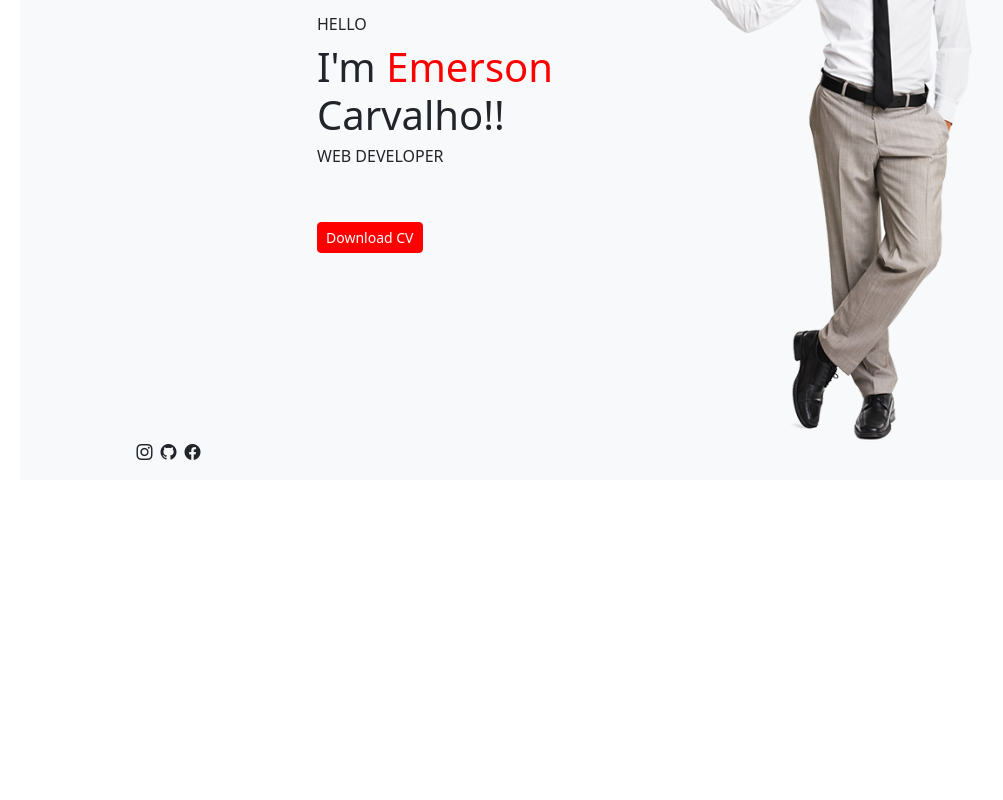
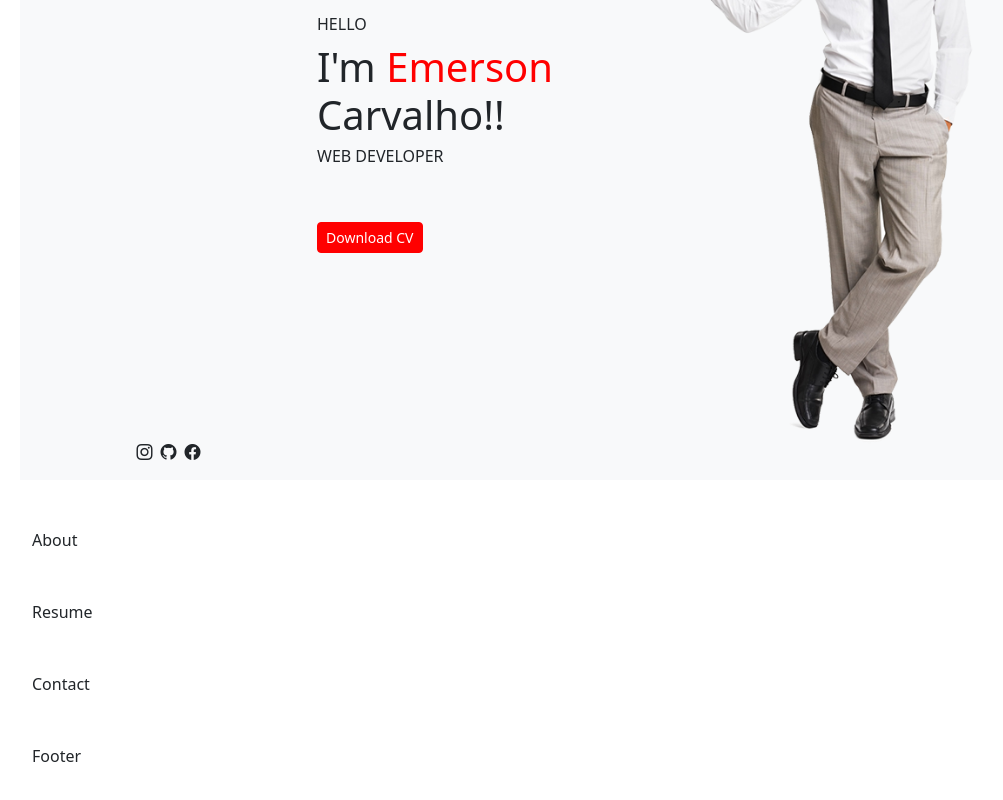
Before and after one commit to carvemerson/carvemerson.github.io, a Vue app: page / in a window 1280 px wide. Shown: the part 284-1084 px from the top of the page, without its empty margins (50-1053 px from the left). Before the commit the page ends 800 px from the top, so only its background shows below. Built offline with nearby package versions, Linux system fonts and the light colour scheme.

Commit message:
Prepare components skeleton

```diff
--- a/src/App.vue
+++ b/src/App.vue
@@ -1,11 +1,19 @@
 <template>
     <Header/>
     <Home/>
+    <About/>
+    <Resume/>
+    <Contact/>
+    <Footer/>
 </template>
 
 <script setup>
 import Header from "./components/Header.vue";
 import Home from "./components/Home.vue";
+import About from "./components/About.vue";
+import Resume from "./components/Resume.vue";
+import Contact from "./components/Contact.vue";
+import Footer from "./components/Footer.vue";
 </script>
 
 <style scoped>
--- /dev/null
+++ b/src/components/About.vue
@@ -0,0 +1,13 @@
+<template>
+    <div id="about" class="container my-5">
+        About
+    </div>
+</template>
+
+<script setup>
+
+</script>
+
+<style lang="scss" scoped>
+
+</style>
--- /dev/null
+++ b/src/components/Contact.vue
@@ -0,0 +1,13 @@
+<template>
+    <div id="contact" class="container my-5">
+        Contact
+    </div>
+</template>
+
+<script setup>
+
+</script>
+
+<style lang="scss" scoped>
+
+</style>
--- /dev/null
+++ b/src/components/Footer.vue
@@ -0,0 +1,13 @@
+<template>
+    <div id="footer" class="container my-5">
+        Footer
+    </div>
+</template>
+
+<script setup>
+
+</script>
+
+<style lang="scss" scoped>
+
+</style>
--- a/src/components/Header.vue
+++ b/src/components/Header.vue
@@ -2,10 +2,10 @@
     <nav class="py-3">
         <div class="container d-flex flex-column flex-sm-row gap-2 justify-content-end align-items-center">
             <div class="d-flex justify-content-between gap-2">
-                <span class="fw-bold text-danger">HOME</span>
-                <span class="fw-bold text-black-50">ABOUT</span>
-                <span class="fw-bold text-black-50">RESUME</span>
-                <span class="fw-bold text-black-50">CONTACT</span>
+                <a href="#home" class="fw-bold text-danger">HOME</a>
+                <a href="#about" class="fw-bold text-black-50">ABOUT</a>
+                <a href="#resume" class="fw-bold text-black-50">RESUME</a>
+                <a href="#contact" class="fw-bold text-black-50">CONTACT</a>
             </div>
         </div>
     </nav>
@@ -16,5 +16,7 @@
 </script>
 
 <style lang="scss" scoped>
-
+a {
+    text-decoration: none;
+}
 </style>
--- a/src/components/Home.vue
+++ b/src/components/Home.vue
@@ -1,5 +1,5 @@
 <template>
-    <div class="container text-center bg-light">
+    <div id="home" class="container text-center bg-light">
         <div class="container row justify-content-center align-items-center">
             <div class="
                 col-12 align-self-center order-3
--- /dev/null
+++ b/src/components/Resume.vue
@@ -0,0 +1,13 @@
+<template>
+    <div id="resume" class="container my-5">
+        Resume
+    </div>
+</template>
+
+<script setup>
+
+</script>
+
+<style lang="scss" scoped>
+
+</style>
```
